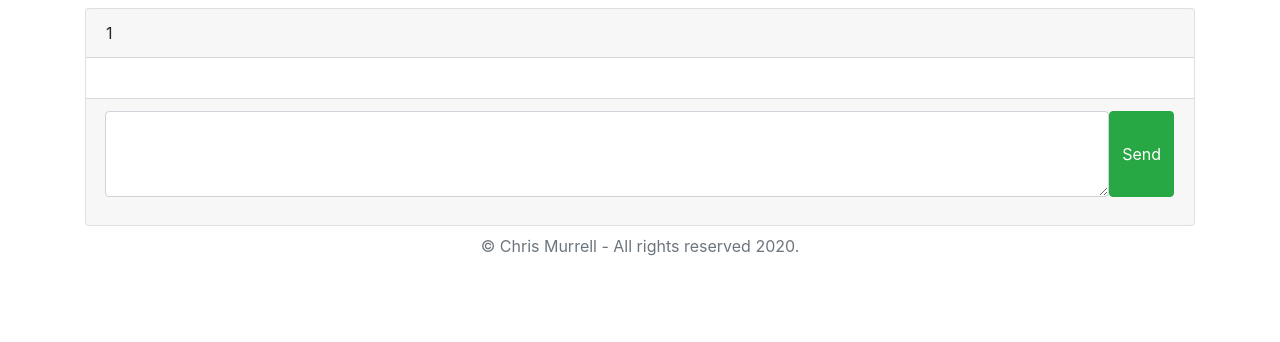
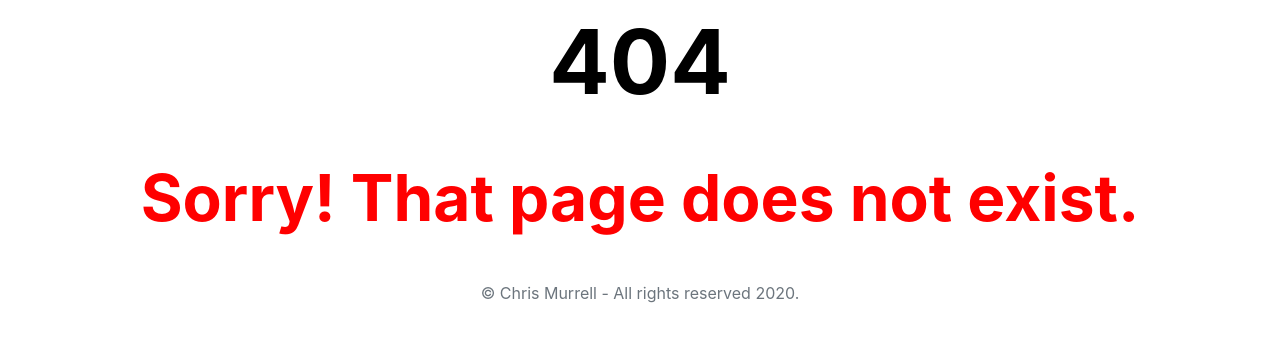
Before and after one commit to chrismurrelldrummer/project2, a Flask app: page /chat/1 in a window 1280 px wide. Shown: the part 56-398 px from the top of the page. Run offline with Flask 2, Linux system fonts and the light colour scheme; some libraries are stand-ins or nearby versions.

Commit message:
error page and styling

```diff
--- /dev/null
+++ b/Templates/error.html
@@ -0,0 +1,15 @@
+{% extends 'base.html' %}
+
+{% block script %}
+{% endblock %}
+
+{% block title %}
+Oops!
+{% endblock %}
+
+{% block body %}
+
+    <h1 class="code">{{ code }}</h1>
+    <h2 class="error">{{ err }}</h2>
+
+{% endblock %}
--- a/application.py
+++ b/application.py
@@ -15,7 +15,10 @@ messages = []
 
 @app.route("/")
 def index():
-    return render_template('index.html', online=usersonline, offline=usersoffline)
+    return render_template('index.html',
+                           online=usersonline,
+                           offline=usersoffline)
+
 
 @app.route("/create", methods=["GET", "POST"])
 def create():
@@ -36,16 +39,27 @@ def create():
 
         chList.append(details)
 
-    return redirect('/channels')
+    return redirect(url_for('channels'))
+
 
 @app.route("/channels")
 def channels():
     return render_template('channels.html', chList=chList)
 
-@app.route("/chat/<string:ch>", methods=["GET","POST"])
+
+@app.route("/chat/<string:ch>", methods=["GET", "POST"])
 def chat(ch):
-    return render_template('chat.html', channel=ch, msg=messages)
 
+    if chList == []:
+        err = 'Sorry! That page does not exist.'
+        return render_template('error.html', err=err, code=404)
+    else:
+        for row in chList:
+            if ch in row:
+                return render_template('chat.html', channel=ch, msg=messages)
+            else:
+                err = 'Sorry! That page does not exist.'
+                return render_template('error.html', err=err, code=404)
 
 @socketio.on('disconnect')
 def disconnect():
@@ -57,7 +71,19 @@ def disconnect():
 def lastroom(data):
 
     channel = data['room']
-    emit('redirect', {'url': url_for('chat', ch=channel)})
+
+    if chList == []:
+        print('Channel NOT Found')
+        emit('redirect', {'url': url_for('channels')})
+    else:
+        for row in chList:
+            print(row)
+            if channel in row:
+                print('Channel Found')
+                emit('redirect', {'url': url_for('chat', ch=channel)})
+            else:
+                print('Channel NOT Found')
+                emit('redirect', {'url': url_for('channels')})
 
 
 @socketio.on('sendMsg')
@@ -67,6 +93,10 @@ def send(data):
     emit("sendMsg", data, broadcast=True)
 
 
+# @socketio.on('newChannel')
+# def newChannel(data):
+
+#     emit("newChannel", data, broadcast=True)
 
 
 @socketio.on("offline")
--- a/static/style.css
+++ b/static/style.css
@@ -6,3 +6,19 @@
     min-height: 80%;
     max-height: 80%;
 }
+
+h2.error {
+    text-align: center;
+    font-size: 5vw;
+    color: red;
+    font-weight: bold;
+    margin-bottom: 4%;
+}
+
+h1.code {
+    text-align: center;
+    font-size: 7vw;
+    color:black;
+    font-weight: bold;
+    margin-bottom: 4%;
+}
```
Also changed, not shown: Templates/channels.html (+20 -1 lines), static/channels.js (+25 -0 lines), static/create.js (+28 -1 lines).
